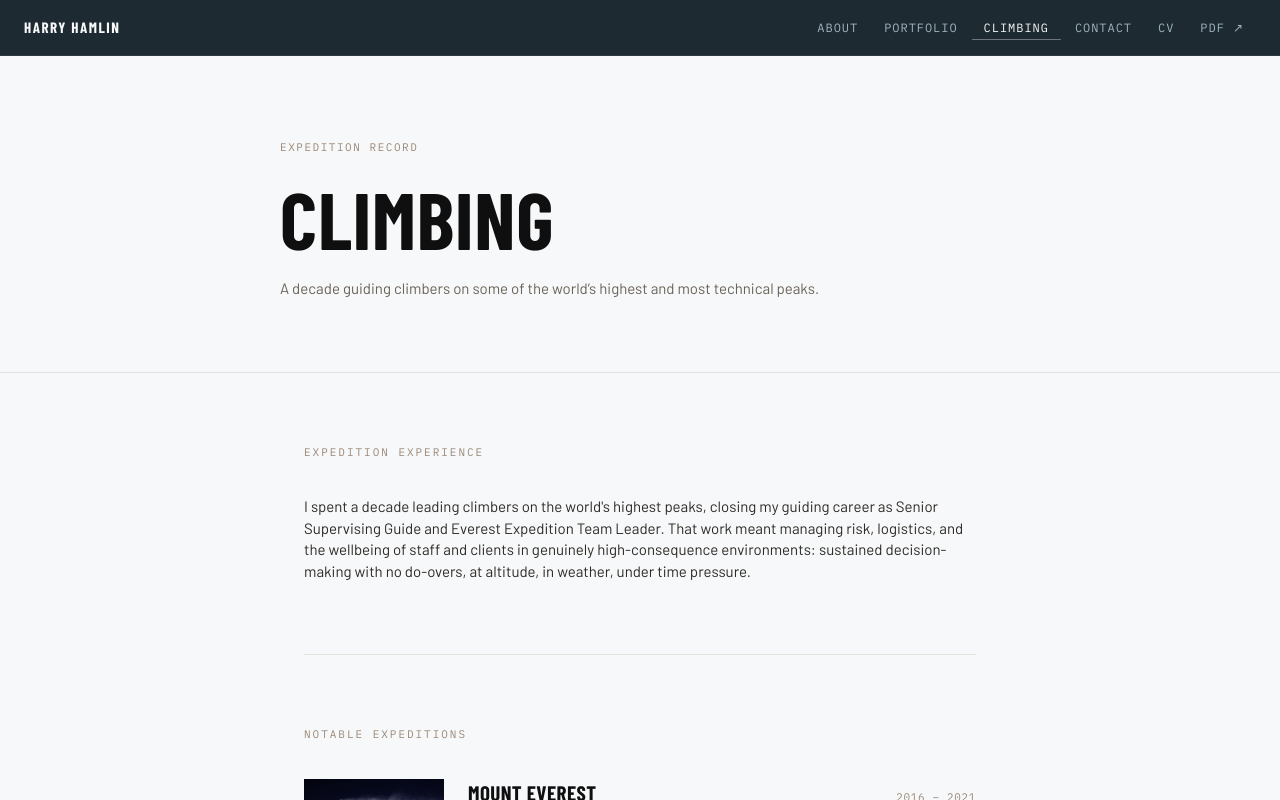
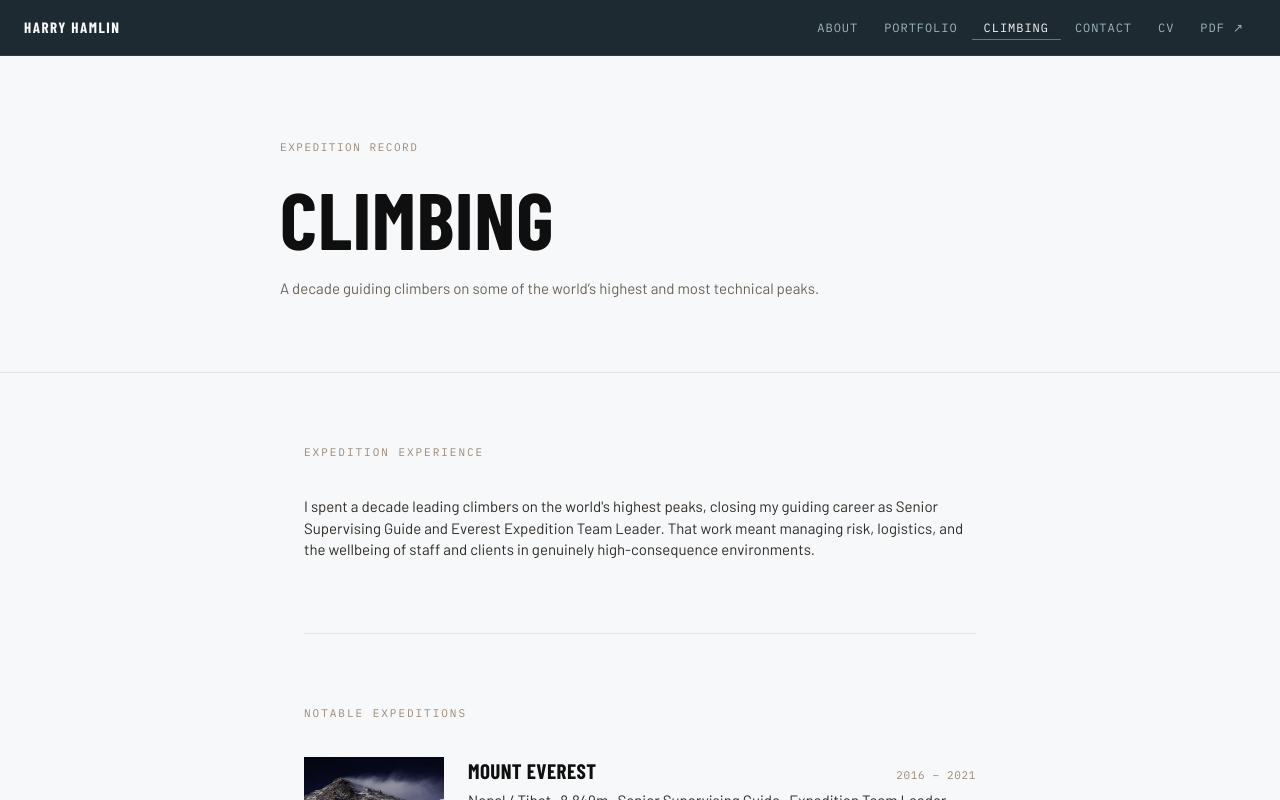
Before and after one commit to harryhamlin/hhamlin-react, a React (Create React App) app: page / in a window 1280 px wide. Both pictures are taken after a click on the button "CLIMBING". Built offline with nearby package versions, Linux system fonts and the light colour scheme.

Commit message:
climbing info update

```diff
--- a/src/components/Climbing.js
+++ b/src/components/Climbing.js
@@ -20,14 +20,14 @@ const expeditions = [
     name: 'Lhotse',
     location: 'Nepal / Tibet · 8,516m',
     role: 'Guide',
-    detail: "The world's fourth-highest peak, sharing its lower route with Everest before splitting off through the Lhotse Face and Couloir for steep, sustained ice climbing above 8,000m.",
+    detail: "The world's fourth-highest peak, sharing its lower route with Everest before splitting off through the Lhotse Face and Couloir for steep, sustained steep snow climbing above 8,000m.",
     image: lhotsePhoto,
   },
   {
     name: 'Ama Dablam',
     location: 'Nepal · 6,812m',
     role: 'Guide',
-    detail: 'One of the most technical peaks on the standard Himalayan guiding circuit, requiring sustained rock and ice climbing above 6,000m.',
+    detail: 'One of the most technical peaks on the standard Himalayan guiding circuit, requiring sustained vertical rock and ice climbing above 6,000m.',
     image: amaDablamPhoto,
   },
   {
@@ -70,8 +70,7 @@ export default function Climbing() {
           I spent a decade leading climbers on the world's highest peaks, closing my guiding
           career as Senior Supervising Guide and Everest Expedition Team Leader. That work meant
           managing risk, logistics, and the wellbeing of staff and clients in genuinely
-          high-consequence environments: sustained decision-making with no do-overs, at altitude,
-          in weather, under time pressure.
+          high-consequence environments.
         </p>
       </section>
 
```
